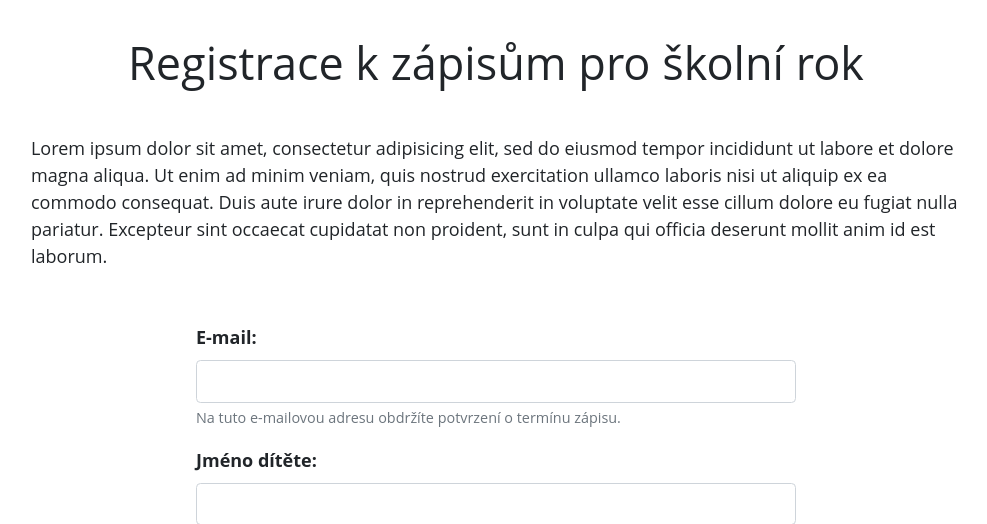
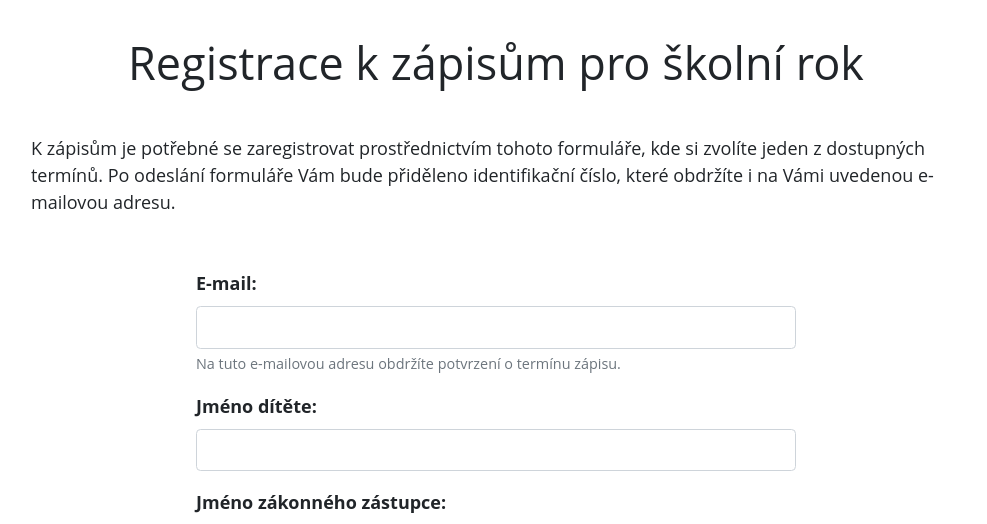
Before and after one commit to mtirsel/zsagenda, a Django app: template zsagenda/templates/registration_form.html in a window 1280 px wide. Shown: the part 128-652 px from the top of the page, without its empty margins (144-1131 px from the left). Run offline with Django 3.2, Linux system fonts and the light colour scheme; the template is opened without the code that fills it: values that come from a table or form of the project are taken from there, others are empty; some libraries are stand-ins or nearby versions.

Commit message:
Updated text.

```diff
--- a/zsagenda/regform/models.py
+++ b/zsagenda/regform/models.py
@@ -20,6 +20,7 @@ class RegistrationDate(models.Model):
 class RegistrationAnswer(models.Model):
     reg_date = models.ForeignKey(
         RegistrationDate,
+        verbose_name='Termín pro registraci',
         on_delete=models.PROTECT
     )
     email = models.EmailField(
--- a/zsagenda/templates/registration_form.html
+++ b/zsagenda/templates/registration_form.html
@@ -21,12 +21,7 @@
 
                 <div class="instructions">
                     <p>
-                        Lorem ipsum dolor sit amet, consectetur adipisicing elit, sed do eiusmod
-                        tempor incididunt ut labore et dolore magna aliqua. Ut enim ad minim veniam,
-                        quis nostrud exercitation ullamco laboris nisi ut aliquip ex ea commodo
-                        consequat. Duis aute irure dolor in reprehenderit in voluptate velit esse
-                        cillum dolore eu fugiat nulla pariatur. Excepteur sint occaecat cupidatat non
-                        proident, sunt in culpa qui officia deserunt mollit anim id est laborum.
+                        K zápisům je potřebné se zaregistrovat prostřednictvím tohoto formuláře, kde si zvolíte jeden z dostupných termínů. Po odeslání formuláře Vám bude přiděleno identifikační číslo, které obdržíte i na Vámi uvedenou e-mailovou adresu.
                     </p>
                 </div>
 
```
Also changed, not shown: zsagenda/regform/migrations/0005_auto_20190116_0032.py (added).
